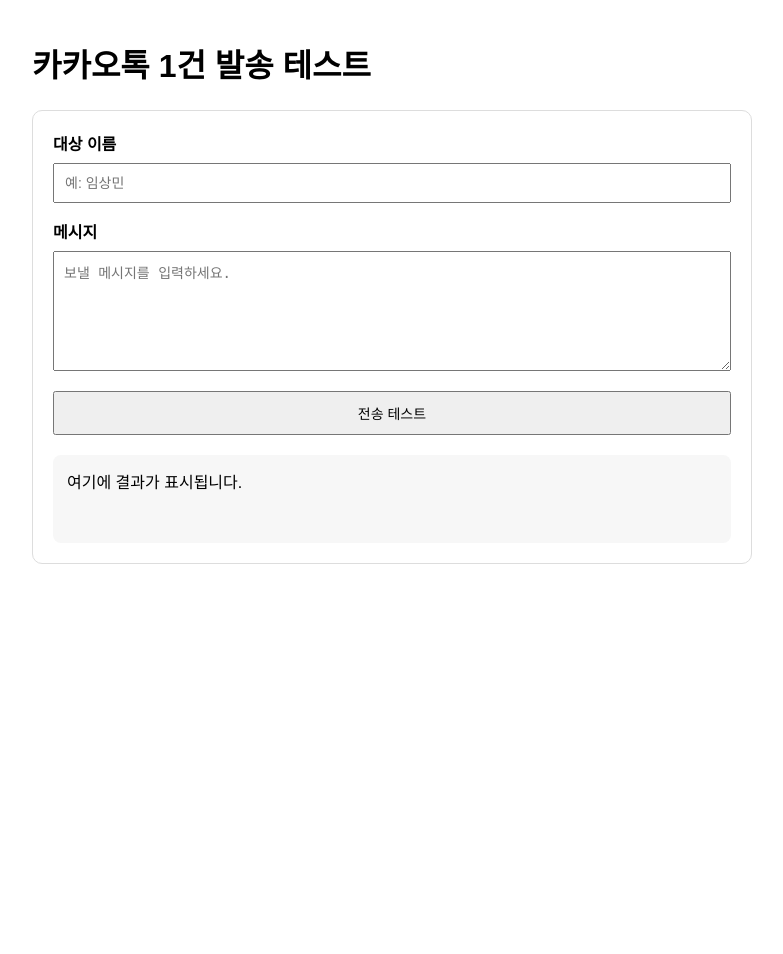
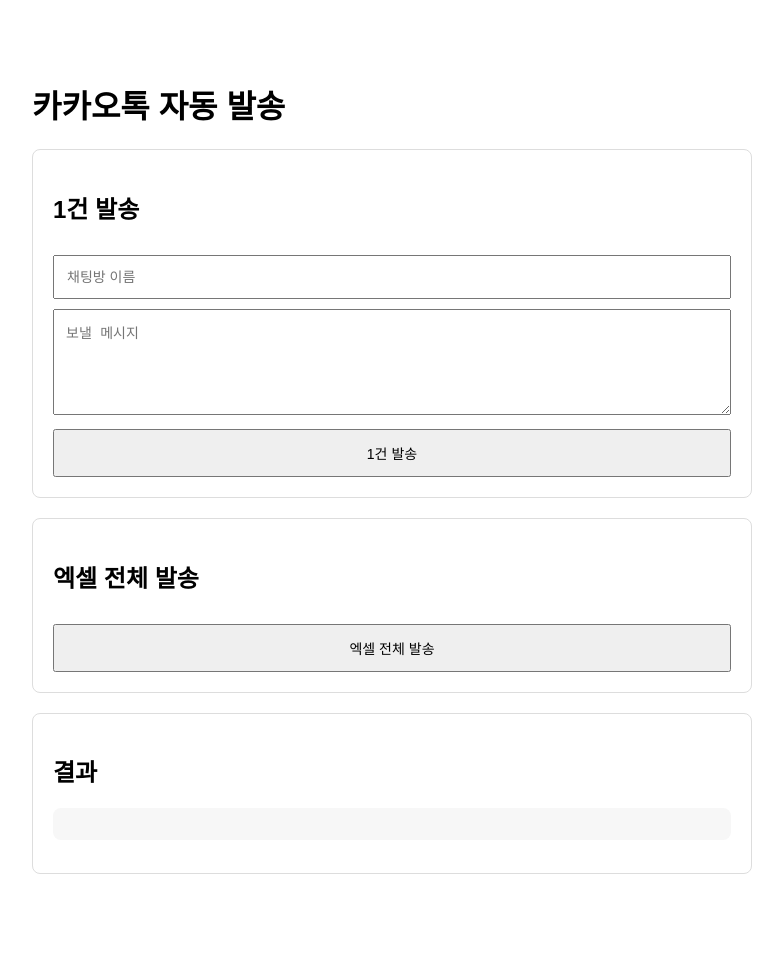
Before and after one commit to colaa222/hjss_p, a FastAPI app: page / in a window 1280 px wide. Shown: the whole page, without its empty margins (248-1031 px from the left). Before the commit the page ends 564 px from the top, so only its background shows below. Run offline with FastAPI, Linux system fonts and the light colour scheme.

Commit message:
feat: 엑셀 다중 전송 선공

```diff
--- a/main.py
+++ b/main.py
@@ -4,6 +4,11 @@ from fastapi.templating import Jinja2Templates
 
 from app.schemas import SendRequest
 from app.kakao_win import send_one_kakao
+from app.excel_service import (
+    read_targets_from_excel,
+    write_results_to_excel,
+)
+from app.sender import send_many
 
 app = FastAPI(title="Kakao Internal Tool")
 templates = Jinja2Templates(directory="templates")
@@ -14,9 +19,7 @@ def home(request: Request):
     return templates.TemplateResponse(
         request=request,
         name="index.html",
-        context={
-            "request": request
-        }
+        context={"request": request},
     )
 
 
@@ -40,3 +43,24 @@ def api_send(payload: SendRequest):
     result = send_one_kakao(target, message)
     status_code = 200 if result.get("ok") else 500
     return JSONResponse(status_code=status_code, content=result)
+
+
+@app.post("/api/send-excel")
+def api_send_excel():
+    file_path = "sample.xlsx"
+
+    rows = read_targets_from_excel(file_path)
+    results = send_many(rows)
+    write_results_to_excel(file_path, results)
+
+    success_count = sum(1 for r in results if r.get("ok"))
+    fail_count = len(results) - success_count
+
+    return {
+        "ok": True,
+        "file_path": file_path,
+        "total": len(results),
+        "success": success_count,
+        "fail": fail_count,
+        "results": results,
+    }
--- a/templates/index.html
+++ b/templates/index.html
@@ -3,107 +3,99 @@
 <head>
   <meta charset="UTF-8" />
   <meta name="viewport" content="width=device-width, initial-scale=1.0" />
-  <title>Kakao Internal Tool</title>
+  <title>카카오톡 자동 발송</title>
   <style>
     body {
       font-family: Arial, sans-serif;
       max-width: 720px;
       margin: 40px auto;
-      padding: 0 16px;
-    }
-    h1 {
-      margin-bottom: 24px;
-    }
-    .card {
-      border: 1px solid #ddd;
-      border-radius: 10px;
       padding: 20px;
     }
-    .field {
-      margin-bottom: 16px;
+
+    .box {
+      border: 1px solid #ddd;
+      padding: 20px;
+      border-radius: 8px;
+      margin-bottom: 20px;
     }
-    label {
-      display: block;
-      margin-bottom: 8px;
-      font-weight: 600;
-    }
+
     input, textarea, button {
       width: 100%;
+      padding: 12px;
+      margin-top: 10px;
       box-sizing: border-box;
       font-size: 14px;
-      padding: 10px;
     }
-    textarea {
-      min-height: 120px;
-      resize: vertical;
-    }
+
     button {
       cursor: pointer;
     }
-    #result {
-      margin-top: 20px;
+
+    pre {
+      background: #f7f7f7;
+      padding: 16px;
+      border-radius: 8px;
+      overflow-x: auto;
       white-space: pre-wrap;
-      background: #f7f7f7;
-      border-radius: 8px;
-      padding: 14px;
-      min-height: 60px;
+      word-break: break-word;
     }
   </style>
 </head>
 <body>
-  <h1>카카오톡 1건 발송 테스트</h1>
+  <h1>카카오톡 자동 발송</h1>
 
-  <div class="card">
-    <div class="field">
-      <label for="target">대상 이름</label>
-      <input id="target" type="text" placeholder="예: 임상민" />
-    </div>
+  <div class="box">
+    <h2>1건 발송</h2>
+    <input id="target" type="text" placeholder="채팅방 이름" />
+    <textarea id="message" rows="5" placeholder="보낼 메시지"></textarea>
+    <button onclick="sendOne()">1건 발송</button>
+  </div>
 
-    <div class="field">
-      <label for="message">메시지</label>
-      <textarea id="message" placeholder="보낼 메시지를 입력하세요."></textarea>
-    </div>
+  <div class="box">
+    <h2>엑셀 전체 발송</h2>
+    <button onclick="sendExcel()">엑셀 전체 발송</button>
+  </div>
 
-    <button id="sendBtn">전송 테스트</button>
-
-    <div id="result">여기에 결과가 표시됩니다.</div>
+  <div class="box">
+    <h2>결과</h2>
+    <pre id="result"></pre>
   </div>
 
   <script>
-    const sendBtn = document.getElementById("sendBtn");
-    const resultBox = document.getElementById("result");
+    async function sendOne() {
+      const target = document.getElementById("target").value;
+      const message = document.getElementById("message").value;
 
-    sendBtn.addEventListener("click", async () => {
-      const target = document.getElementById("target").value.trim();
-      const message = document.getElementById("message").value.trim();
+      const res = await fetch("/api/send", {
+        method: "POST",
+        headers: {
+          "Content-Type": "application/json"
+        },
+        body: JSON.stringify({
+          target,
+          message
+        })
+      });
 
-      if (!target) {
-        resultBox.textContent = "대상 이름을 입력하세요.";
-        return;
-      }
+      const data = await res.json();
+      document.getElementById("result").textContent =
+        JSON.stringify(data, null, 2);
+    }
 
-      if (!message) {
-        resultBox.textContent = "메시지를 입력하세요.";
-        return;
-      }
+    async function sendExcel() {
+      const res = await fetch("/api/send-excel", {
+        method: "POST"
+      });
 
-      resultBox.textContent = "요청 전송 중...";
+      const data = await res.json();
 
-      try {
-        const response = await fetch("/api/send", {
-          method: "POST",
-          headers: {
-            "Content-Type": "application/json"
-          },
-          body: JSON.stringify({ target, message })
-        });
+      document.getElementById("result").textContent =
+        JSON.stringify(data, null, 2);
 
-        const data = await response.json();
-        resultBox.textContent = JSON.stringify(data, null, 2);
-      } catch (error) {
-        resultBox.textContent = "요청 실패: " + error;
-      }
-    });
+      alert(
+        `총 ${data.total}건\n성공 ${data.success}건\n실패 ${data.fail}건`
+      );
+    }
   </script>
 </body>
 </html>
```
Also changed, not shown: app/excel_service.py (added, +48 -0 lines), app/sender.py (added, +46 -0 lines), scripts/test_excel_send.py (added, +20 -0 lines), README.md, 1 other file.
